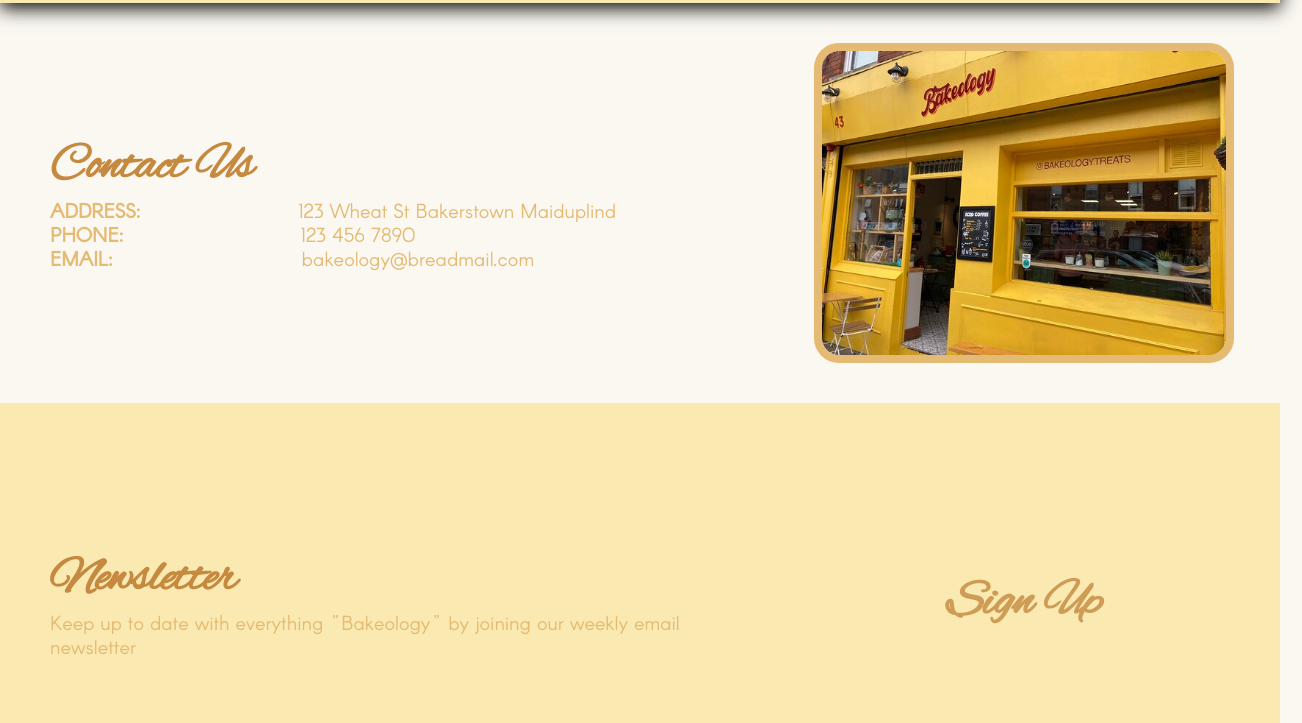
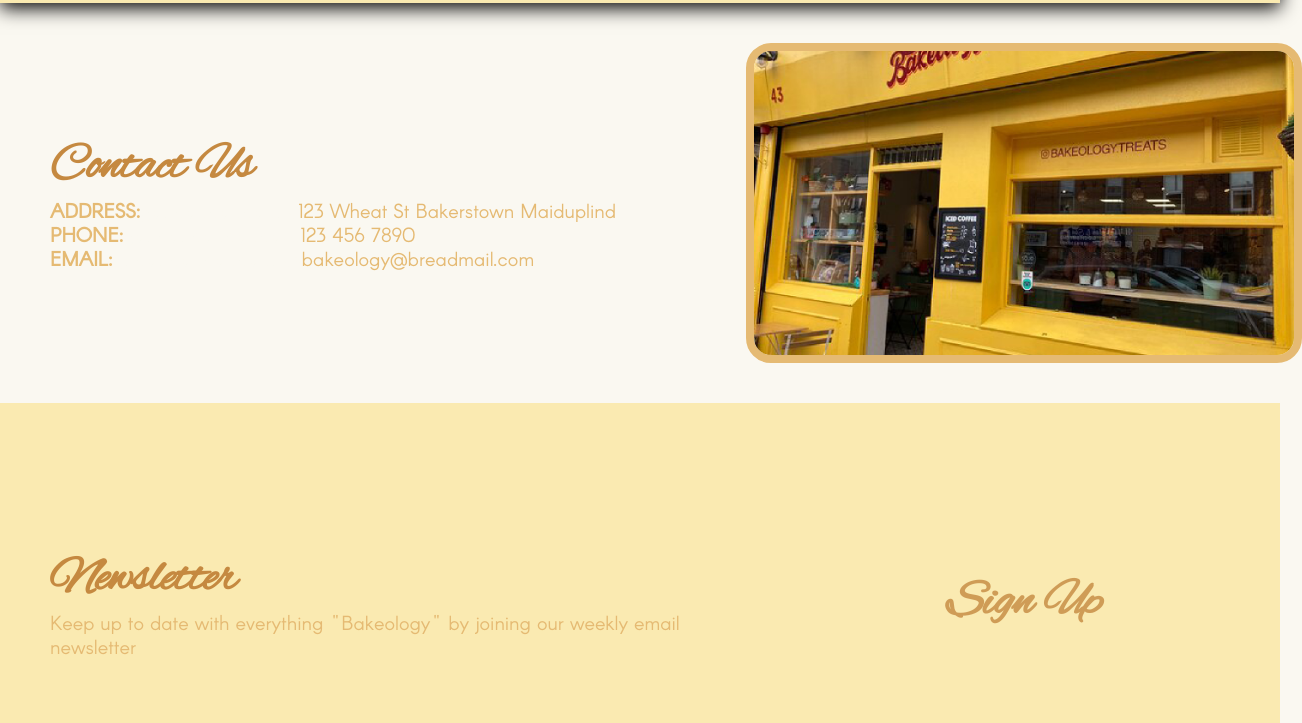
Before and after one commit to BitBoyTD/Bakeology, a plain HTML site: page contact.html in a window 1280 px wide. Shown: the part 77-800 px from the top of the page, 1302 px wide, since content can reach past the window. Drawn offline with Linux system fonts and the light colour scheme.

Commit message:
Update contact.html

```diff
--- a/contact.html
+++ b/contact.html
@@ -23,7 +23,7 @@
                 <strong>EMAIL:</strong><italic>gaaaaaaaaaaaaaaps</italic>bakeology@breadmail.com</p>
             </div>
             <div class="imageSection">
-                <img class="sideImage" src="images/shopfront.jpg">
+                <img class="sideImage" src="images/shopfrontCropped.jpg">
             </div>
         </div>
         <div class="darkTextImageSection">
```
